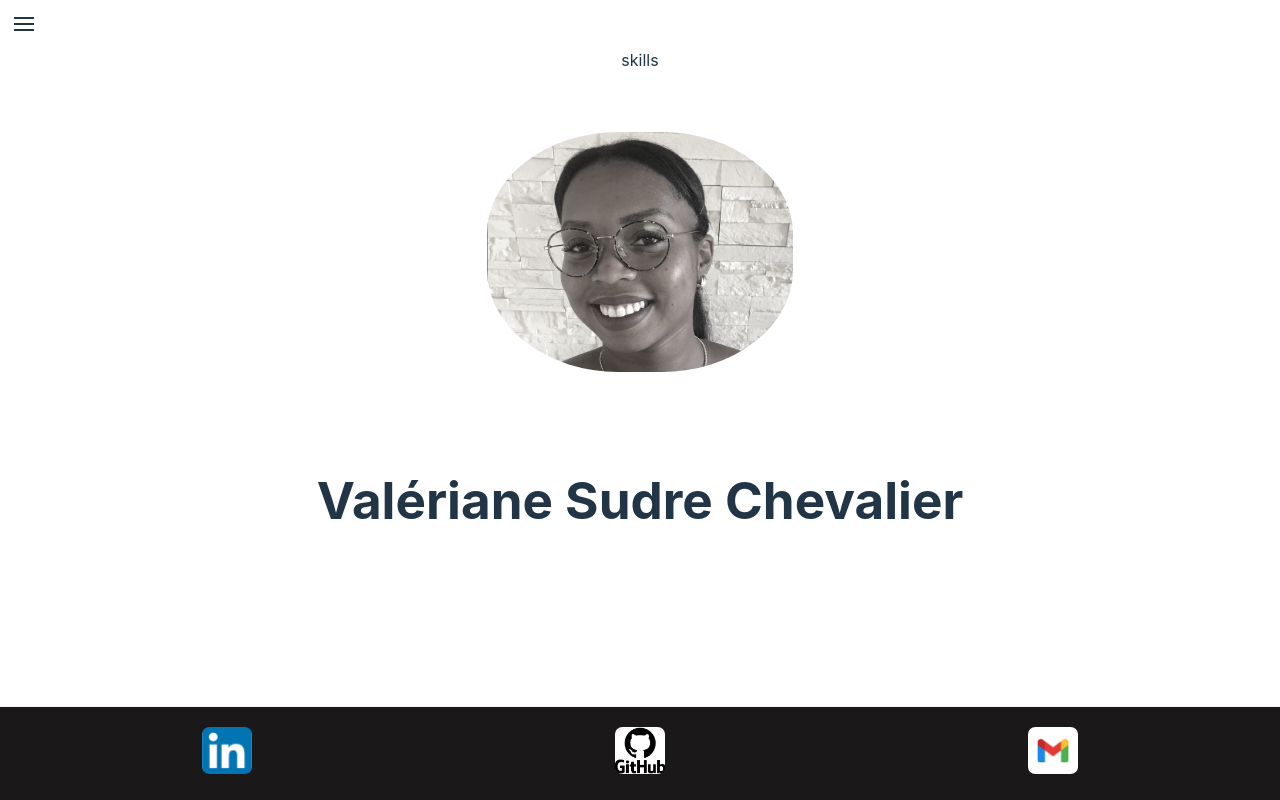
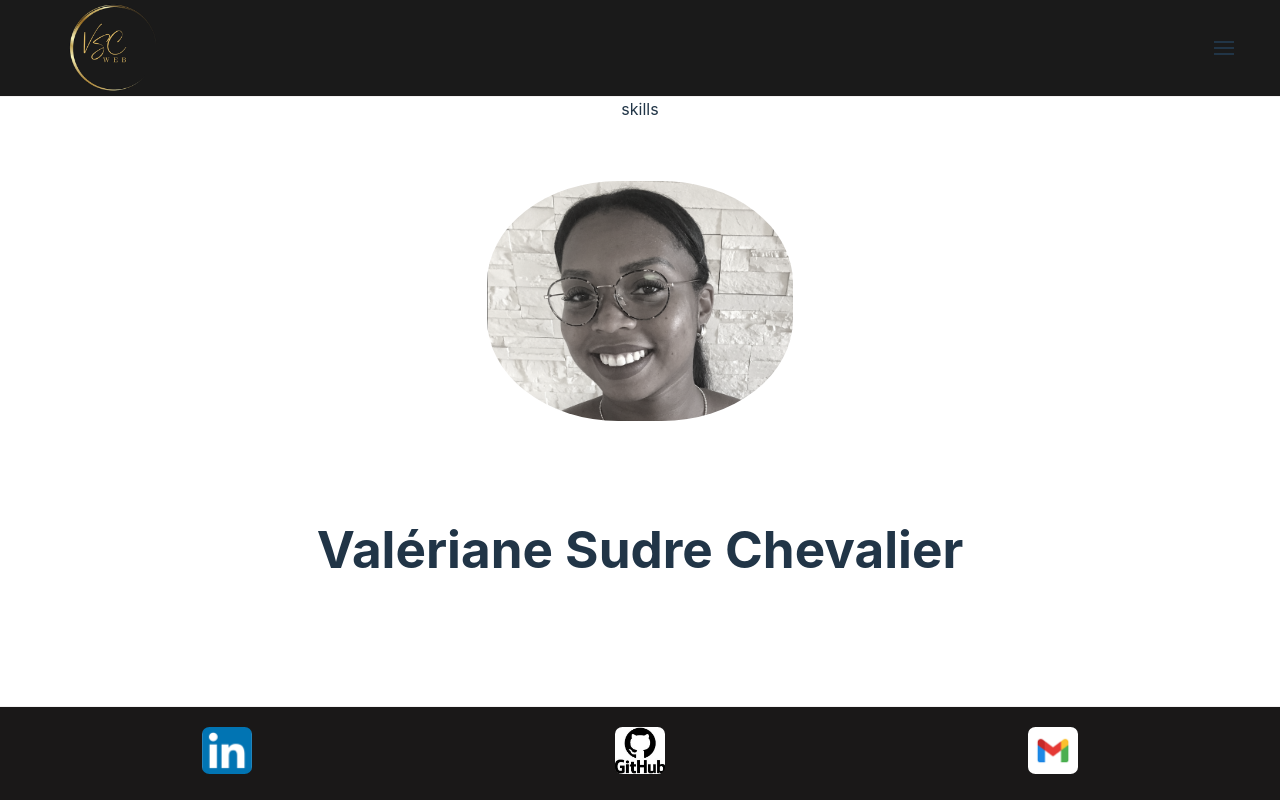
Before and after one commit to valihna/scvportfolio.github.io, a React (Vite) app: page /skills in a window 1280 px wide. Built offline with nearby package versions, Linux system fonts and the light colour scheme.

Commit message:
enfin une belle navbar

```diff
--- a/src/components/navbar/Nav.jsx
+++ b/src/components/navbar/Nav.jsx
@@ -1,5 +1,5 @@
 import { routes } from "../routes";
-
+import "./Navbar.css";
 const Nav = () => {
   return (
     <ul className="hidden lg:flex lg:items-center gap-5 text-sm">
--- a/src/components/navbar/Navbar.css
+++ b/src/components/navbar/Navbar.css
@@ -1,3 +1,56 @@
-/* .hamburger {
-  right: 10%;
-} */
+/* Navbar.css */
+.nav {
+  width: 100vw;
+  height: 6rem;
+  background-color: #1a1a1a;
+  display: flex;
+  padding: 0%;
+  border-bottom: solid 1px rgb(243, 241, 241);
+  margin-top: 0;
+  flex-direction: row-reverse;
+  align-items: center;
+  justify-content: space-between;
+}
+.lghidden {
+  margin-right: 2rem;
+}
+
+.logo {
+  display: flex;
+  justify-content: flex-start;
+  margin-left: 2rem;
+  margin-right: 4rem;
+}
+
+.logo img {
+  width: 100px;
+}
+.container {
+  width: 100vw;
+}
+
+body {
+  overflow-x: hidden;
+}
+
+.nav {
+  width: 100vw;
+}
+
+@media (max-width: 768px) {
+  .nav {
+    padding: 0.5rem;
+  }
+
+  .lghidden {
+    margin-right: 1rem;
+  }
+
+  .logo {
+    margin-right: 2rem;
+  }
+
+  .logo img {
+    width: 100px;
+  }
+}
--- a/src/components/navbar/Navbar.jsx
+++ b/src/components/navbar/Navbar.jsx
@@ -3,8 +3,8 @@ import { useClickAway } from "react-use";
 import { AnimatePresence, motion } from "framer-motion";
 import { Squash as Hamburger } from "hamburger-react";
 import { routes } from "./routes";
-
-// import "Navbar.css";
+import logo from "../../assets/logo.png";
+import "./Navbar.css";
 
 const Navbar = () => {
   const [isOpen, setOpen] = useState(false);
@@ -13,8 +13,8 @@ const Navbar = () => {
   useClickAway(ref, () => setOpen(false));
 
   return (
-    <div>
-      <div ref={ref} className="lg:hidden">
+    <div className="nav">
+      <div ref={ref} className="lghidden">
         <Hamburger toggled={isOpen} right={10} size={20} toggle={setOpen} />
         <AnimatePresence>
           {isOpen && (
@@ -58,6 +58,9 @@ const Navbar = () => {
           )}
         </AnimatePresence>
       </div>
+      <div className="logo">
+        <img className="logo" src={logo} alt="logo" />
+      </div>
     </div>
   );
 };
```
